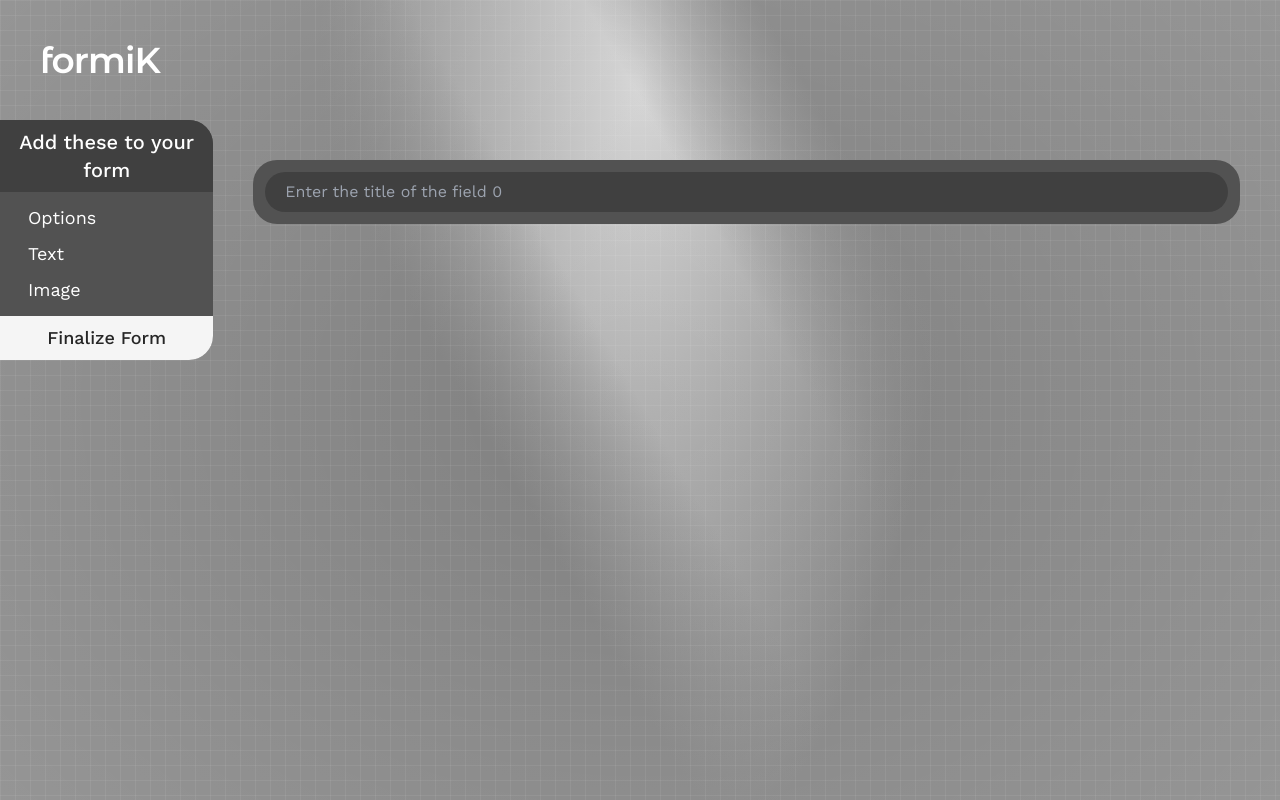
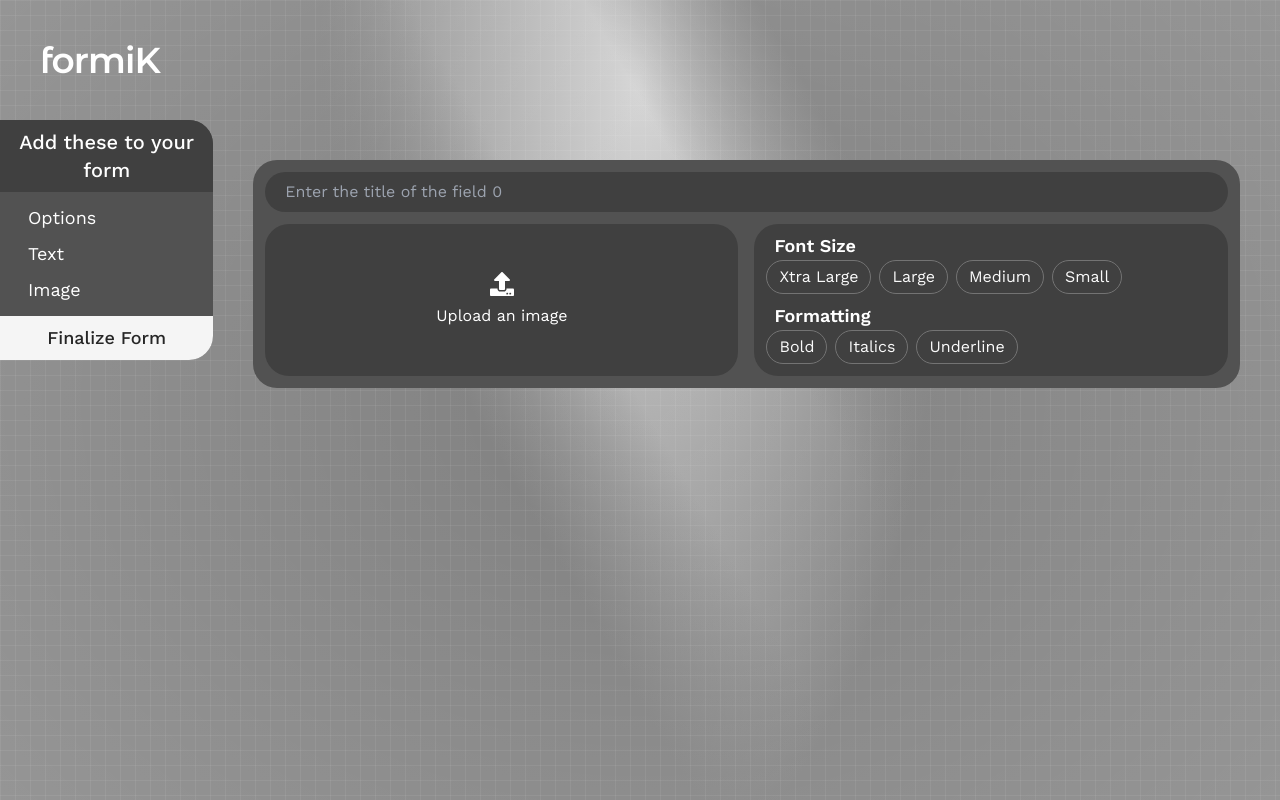
Before and after one commit to bigsparsh/formiK, a Next.js app: page /form/create in a window 1280 px wide. Both pictures are taken after a click on the button "Text". Built offline with nearby package versions, Linux system fonts and the light colour scheme; a web font is replaced by a local one.

Commit message:
Updated text input UI for new features

```diff
--- a/components/OptionInputField.tsx
+++ b/components/OptionInputField.tsx
@@ -10,11 +10,8 @@ const OptionInputField = ({
   id: number;
   options: FormElement["options"];
 }) => {
-  // const [reRender, setReRender] = useState(false);
   const requiredRef = useRef<HTMLInputElement>(null);
   const manager = FormInputManager.getInstance();
-
-  // useEffect(() => { }, [reRender, options]);
 
   return (
     <div className="w-full flex flex-col bg-neutral-600 rounded-3xl overflow-hidden p-3 work gap-3 text-white">
--- a/components/TextInputField.tsx
+++ b/components/TextInputField.tsx
@@ -1,10 +1,17 @@
 "use client";
 import { FormInputManager } from "@/classes/FormInputManager";
-import { useRef } from "react";
+import { FontFormat, FontSize } from "@prisma/client";
+import { useRef, useState } from "react";
+import { FaUpload } from "react-icons/fa";
 
 const TextInputField = ({ id }: { id: number }) => {
   const manager = FormInputManager.getInstance();
   const textRef = useRef<HTMLInputElement>(null);
+  const fileRef = useRef<HTMLInputElement>(null);
+  const [fileName, setFileName] = useState<string | null>(null);
+  const [fontSize, setFontSize] = useState<FontSize>();
+  const [formatting, setFormatting] = useState<FontFormat[]>([]);
+
   return (
     <div className="w-full flex flex-col bg-neutral-600 rounded-3xl overflow-hidden p-3 work gap-3 text-white">
       <input
@@ -16,6 +23,153 @@ const TextInputField = ({ id }: { id: number }) => {
           manager.setTextToField(id, e.target.value as string);
         }}
       />
+      <div className="flex gap-4">
+        <div
+          className="basis-1/2 bg-neutral-700 rounded-3xl flex flex-col justify-center items-center  gap-2"
+          style={{
+            background: (fileName &&
+              `url('${URL.createObjectURL(fileRef.current?.files?.[0] as File)}') center/cover`) as string,
+          }}
+          onClick={() => {
+            fileRef.current?.click();
+          }}
+        >
+          {!fileName && (
+            <>
+              <FaUpload className="text-2xl" />
+              <p className="text-base">Upload an image</p>
+            </>
+          )}
+          {fileName && (
+            <div className="justify-self-end bg-neutral-700 px-3 py-1 rounded-xl opacity-100 text-sm">
+              {fileName}
+            </div>
+          )}
+          <input
+            type="file"
+            ref={fileRef}
+            className="hidden"
+            accept="image/*"
+            onChange={() => {
+              if (fileRef.current?.files?.[0]) {
+                manager.setImagePathToField(id, fileRef.current?.files?.[0]);
+                setFileName(fileRef.current?.files?.[0].name as string);
+              } else {
+                setFileName(null);
+              }
+            }}
+          />
+        </div>
+        <div className="flex flex-col bg-neutral-700 px-3 pb-3 basis-1/2 rounded-3xl">
+          <h1 className="text-lg mt-2 px-2 font-semibold">Font Size</h1>
+          <div className="flex gap-2">
+            <button
+              className={
+                "border-neutral-500 duration-200 text-neutral-50 px-3 py-1 rounded-full outline-none box-border border " +
+                (fontSize === FontSize.XL ? "bg-neutral-600" : "bg-neutral-700")
+              }
+              onClick={() => {
+                setFontSize(FontSize.XL);
+              }}
+            >
+              Xtra Large
+            </button>
+            <button
+              className={
+                "border-neutral-500 duration-200 text-neutral-50 px-3 py-1 rounded-full outline-none box-border border " +
+                (fontSize === FontSize.LG ? "bg-neutral-600" : "bg-neutral-700")
+              }
+              onClick={() => {
+                setFontSize(FontSize.LG);
+              }}
+            >
+              Large
+            </button>
+            <button
+              className={
+                "border-neutral-500 duration-200 text-neutral-50 px-3 py-1 rounded-full outline-none box-border border " +
+                (fontSize === FontSize.MD ? "bg-neutral-600" : "bg-neutral-700")
+              }
+              onClick={() => {
+                setFontSize(FontSize.MD);
+              }}
+            >
+              Medium
+            </button>
+            <button
+              className={
+                "border-neutral-500 duration-200 text-neutral-50 px-3 py-1 rounded-full outline-none box-border border " +
+                (fontSize === FontSize.SM ? "bg-neutral-600" : "bg-neutral-700")
+              }
+              onClick={() => {
+                setFontSize(FontSize.SM);
+              }}
+            >
+              Small
+            </button>
+          </div>
+          <h1 className="text-lg mt-2 px-2 font-semibold">Formatting</h1>
+          <div className="flex gap-2">
+            <button
+              className={
+                "border-neutral-500 duration-200 text-neutral-50 px-3 py-1 rounded-full outline-none box-border border " +
+                (formatting?.includes(FontFormat.BOLD)
+                  ? "bg-neutral-600"
+                  : "bg-neutral-700")
+              }
+              onClick={() => {
+                if (formatting?.includes(FontFormat.BOLD)) {
+                  setFormatting(
+                    formatting?.filter((f) => f !== FontFormat.BOLD),
+                  );
+                } else {
+                  setFormatting([...formatting, FontFormat.BOLD]);
+                }
+              }}
+            >
+              Bold
+            </button>
+            <button
+              className={
+                "border-neutral-500 duration-200 text-neutral-50 px-3 py-1 rounded-full outline-none box-border border " +
+                (formatting?.includes(FontFormat.ITALIC)
+                  ? "bg-neutral-600"
+                  : "bg-neutral-700")
+              }
+              onClick={() => {
+                if (formatting?.includes(FontFormat.ITALIC)) {
+                  setFormatting(
+                    formatting?.filter((f) => f !== FontFormat.ITALIC),
+                  );
+                } else {
+                  setFormatting([...formatting, FontFormat.ITALIC]);
+                }
+              }}
+            >
+              Italics
+            </button>
+            <button
+              className={
+                "border-neutral-500 duration-200 text-neutral-50 px-3 py-1 rounded-full outline-none box-border border " +
+                (formatting?.includes(FontFormat.UNDERLINE)
+                  ? "bg-neutral-600"
+                  : "bg-neutral-700")
+              }
+              onClick={() => {
+                if (formatting?.includes(FontFormat.UNDERLINE)) {
+                  setFormatting(
+                    formatting?.filter((f) => f !== FontFormat.UNDERLINE),
+                  );
+                } else {
+                  setFormatting([...formatting, FontFormat.UNDERLINE]);
+                }
+              }}
+            >
+              Underline
+            </button>
+          </div>
+        </div>
+      </div>
     </div>
   );
 };
```
Also changed, not shown: 2 other files (tests, documents, lock files or other folders).
